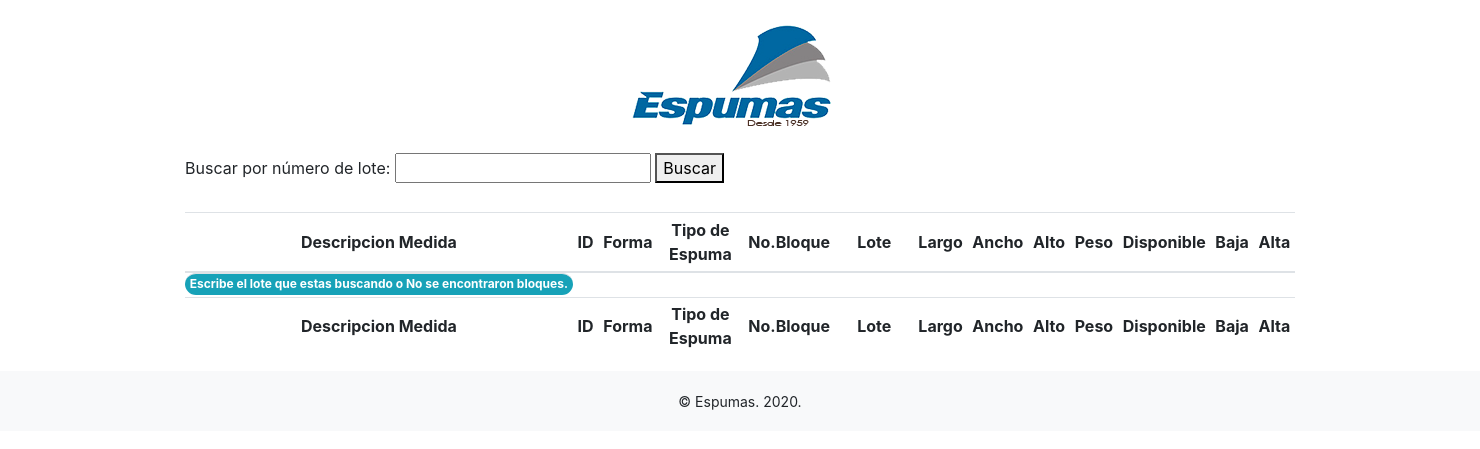
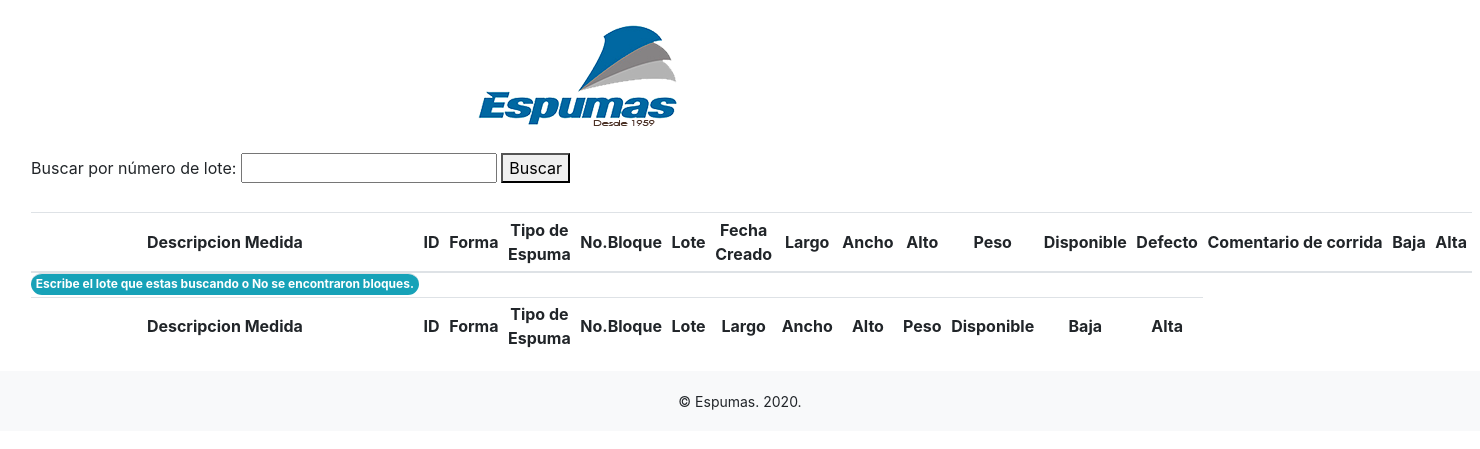
Before and after one commit to Alvarogarcia91/karmaprodv6, a Django app: template corrida/templates/ordenes/buscador_de_bloques.html in a window 1480 px wide. Shown: the top 449 px of the page. Run offline with Django 3.2, Linux system fonts and the light colour scheme; the template is opened without the code that fills it, so the values that code supplies are empty; some libraries are stand-ins or nearby versions.

Commit message:
added base_izq, changed settings to MX time date

```diff
--- a/corrida/templates/ordenes/buscador_de_bloques.html
+++ b/corrida/templates/ordenes/buscador_de_bloques.html
@@ -1,4 +1,4 @@
-{% extends "base.html" %}
+{% extends "base_izq.html" %}
 {% block content %}
 
 <br>
@@ -17,12 +17,15 @@
             <th class="text-center align-middle">Forma</th>
             <th class="text-center align-middle w-25">Tipo de Espuma</th>
             <th class="text-center align-middle">No.Bloque</th>
-            <th class="text-center align-middle w-50">Lote</th>
+            <th class="text-center align-middle w-50 text-nowrap">Lote</th>
+            <th class="text-center align-middle">Fecha Creado</th>
             <th class="text-center align-middle">Largo</th>
             <th class="text-center align-middle">Ancho</th>
             <th class="text-center align-middle">Alto</th>
             <th class="text-center align-middle">Peso</th>
             <th class="text-center align-middle">Disponible</th>
+            <th class="text-center align-middle">Defecto</th>
+            <th class="text-center align-middle text-nowrap">Comentario de corrida</th>
             <th class="text-center align-middle">Baja</th>
             <th class="text-center align-middle">Alta</th>
 
@@ -34,9 +37,10 @@
             <td class="text-center align-middle">{{bloque.elemento_corrida.bloqueMedidas}} </td>
             <td class="text-center align-middle">{{bloque.id}} </td>
             <td class="text-center align-middle">{{bloque.elemento_corrida.bloqueMedidas.forma}} </td>
-            <td class="text-center align-middle"> <b> {{bloque.elemento_corrida.bloqueMedidas.tipo_de_espuma.tipo_de_espuma}} </b></td>
+            <td class="text-center align-middle text-nowrap"> <b> {{bloque.elemento_corrida.bloqueMedidas.tipo_de_espuma.tipo_de_espuma}} </b></td>
             <td class="text-center align-middle">{{bloque.no_de_bloque}} </td>
-            <td class="text-center align-middle">{{bloque.elemento_corrida.lote.no_de_lote}} </td>
+            <td class="text-center align-middle text-nowrap ">{{bloque.elemento_corrida.lote.no_de_lote}} </td>
+            <td class="text-center align-middle text-nowrap">{{bloque.elemento_corrida.lote.created}} </td>
             <td class="text-center align-middle">{{bloque.largo_caliente}} </td>
             <td class="text-center align-middle">{{bloque.ancho_caliente}} </td>
             <td class="text-center align-middle">{{bloque.alto_caliente}} </td>
@@ -46,6 +50,8 @@
             {% else %}
                 <td class="text-center align-middle" > <font color="red"> X </font> </td>
             {%endif%}
+            <td class="text-center align-middle text-nowrap ">{{bloque.get_defecto_display}}   </td>
+            <td class= "text-center align-middle w-50 " >{{bloque.comentario}}  </td>
             <td class="text-center"><a class="btn btn-danger" href="{% url 'corrida:bloque_no_disponible' bloque.id %}" role="button"> Dar de baja </a></td>
             <td class="text-center"><a class="btn btn-success" href="{% url 'corrida:bloque_si_disponible' bloque.id %}" role="button"> Dar de Alta </a></td>
            <!-- comment -->
--- a/corrida/templates/ordenes/corrida_producida.html
+++ b/corrida/templates/ordenes/corrida_producida.html
@@ -1,4 +1,4 @@
-{% extends "base.html" %}
+{% extends "base_izq.html" %}
 {% block content %}
 <br>
 <h1 class="text-Left text-primary"> <b> Resumen de Espumado </b></h1>
--- /dev/null
+++ b/espumas/templates/base_izq.html
@@ -0,0 +1,30 @@
+{% load static %}
+<!DOCTYPE html>
+<html lang="en">
+<head>
+	<meta charset="utf-8">
+    <meta name="viewport" content="width=device-width, initial-scale=1, shrink-to-fit=no">
+	<meta name="description" content="{% block metadescription %}{% endblock %}">
+
+	<link href="https://fonts.googleapis.com/css?family=Roboto" rel="stylesheet">
+    <link rel="stylesheet" href="{% static 'css/custom.css' %}">
+    <link rel="stylesheet" href="{% static 'css/bootstrap.min.css' %}">
+	<link rel="stylesheet" type="text/css" href="{% static 'css/fontawesome-all.min.css' %}">
+
+	<title>Espumas </title>
+</head>
+<body>
+	<div class="container ml-3 ">
+
+
+		{% include 'header.html' %}
+
+		{% block content %}
+		{% endblock %}
+	</div>
+		{% include 'footer.html' %}
+		<script src="{% static 'js/jquery-3.2.1.slim.min.js' %}"></script>
+   		<script src="{% static 'js/popper.min.js' %}"></script>
+    	<script src="{% static 'js/bootstrap.min.js' %}"></script>
+</body>
+</html>
```
Also changed, not shown: karmaproject/settings.py (+8 -2 lines).
